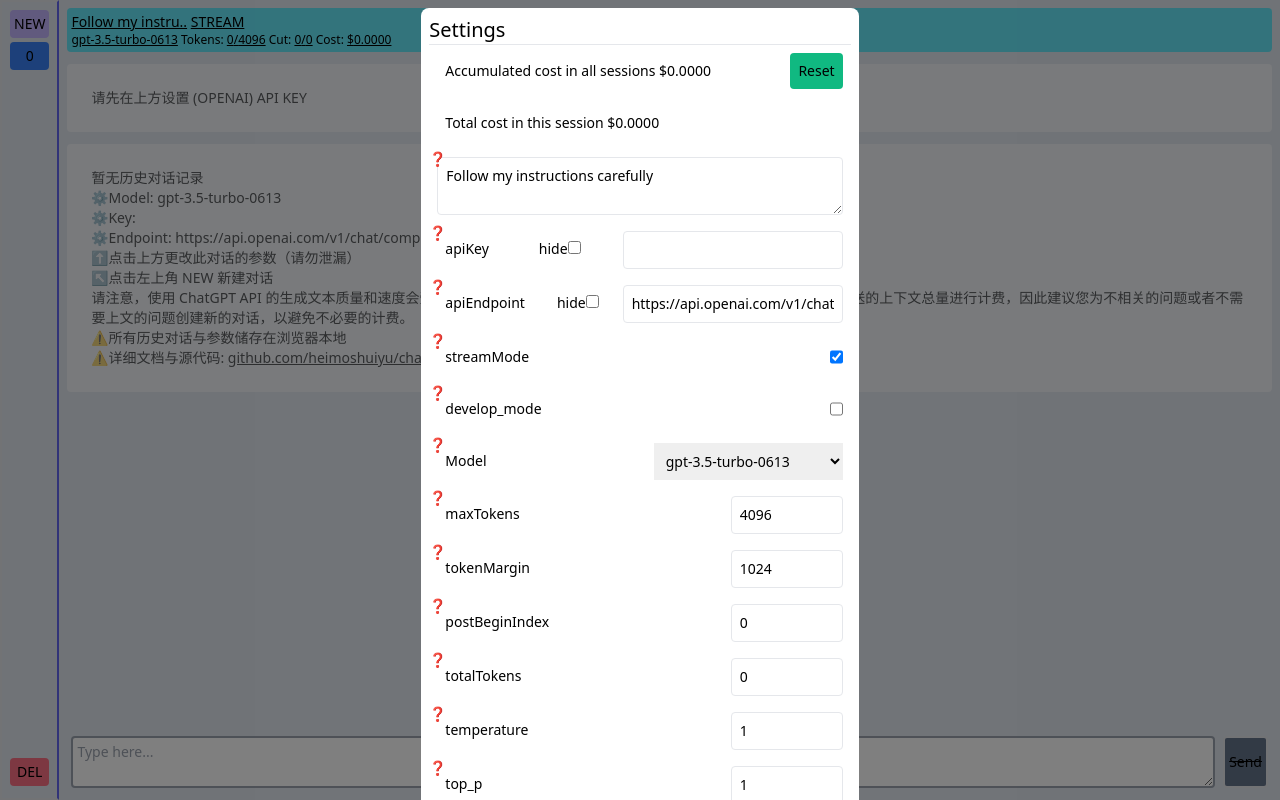
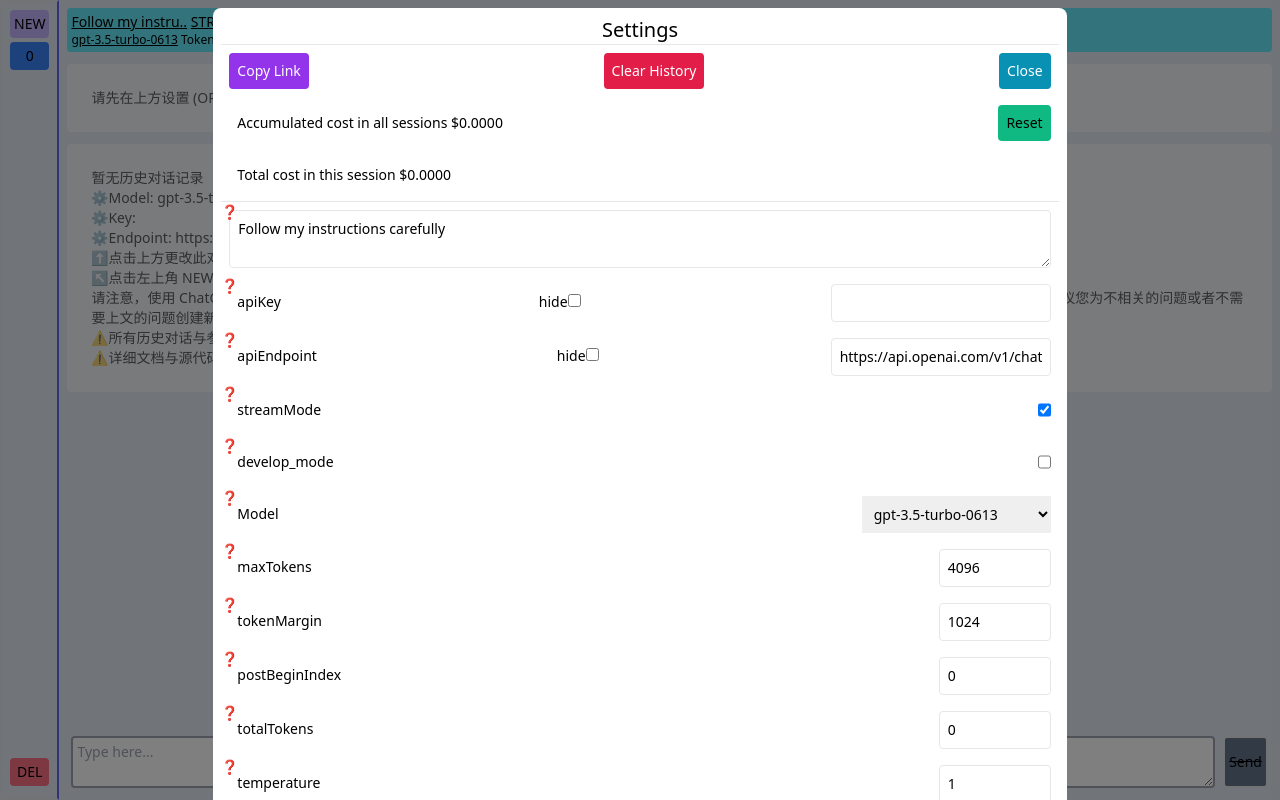
Before and after one commit to heimoshuiyu/chatgpt-api-web, a Preact app: page / in a window 1280 px wide. Both pictures are taken after a click on the element 669 px from the left and 30 px from the top of the page. Built offline with nearby package versions, Linux system fonts and the light colour scheme.

Commit message:
move setting button to top, lg:w-2/3

```diff
--- a/src/settings.tsx
+++ b/src/settings.tsx
@@ -175,10 +175,54 @@ export default (props: {
   const importFileRef = createRef();
   const [totalCost, setTotalCost] = useState(getTotalCost());
   return (
-    <div className="left-0 top-0 overflow-scroll flex justify-center absolute w-screen h-full bg-black bg-opacity-50 z-10">
-      <div className="m-2 p-2 bg-white rounded-lg h-fit">
-        <h3 className="text-xl">Settings</h3>
+    <div
+      onClick={() => props.setShow(false)}
+      className="left-0 top-0 overflow-scroll flex justify-center absolute w-screen h-full bg-black bg-opacity-50 z-10"
+    >
+      <div
+        onClick={(event: any) => {
+          event.stopPropagation();
+        }}
+        className="m-2 p-2 bg-white rounded-lg h-fit lg:w-2/3 z-20"
+      >
+        <h3 className="text-xl text-center">Settings</h3>
         <hr />
+        <div className="flex justify-between">
+          <button
+            className="p-2 m-2 rounded bg-purple-600 text-white"
+            onClick={() => {
+              navigator.clipboard.writeText(link);
+              alert(`Copied link: ${link}`);
+            }}
+          >
+            Copy Link
+          </button>
+          <button
+            className="p-2 m-2 rounded bg-rose-600 text-white"
+            onClick={() => {
+              if (
+                !confirm(
+                  `Are you sure to clear all ${props.chatStore.history.length} messages?`
+                )
+              )
+                return;
+              props.chatStore.history = [];
+              props.chatStore.postBeginIndex = 0;
+              props.chatStore.totalTokens = 0;
+              props.setChatStore({ ...props.chatStore });
+            }}
+          >
+            Clear History
+          </button>
+          <button
+            className="p-2 m-2 rounded bg-cyan-600 text-white"
+            onClick={() => {
+              props.setShow(false);
+            }}
+          >
+            Close
+          </button>
+        </div>
         <div className="flex justify-between">
           <p className="m-2 p-2">
             Accumulated cost in all sessions ${totalCost.toFixed(4)}
@@ -196,6 +240,7 @@ export default (props: {
         <p className="m-2 p-2">
           Total cost in this session ${props.chatStore.cost.toFixed(4)}
         </p>
+        <hr />
         <div className="box">
           <LongInput
             field="systemMessageContent"
@@ -341,42 +386,6 @@ export default (props: {
           </p>
         </div>
         <hr />
-        <div className="flex justify-between">
-          <button
-            className="p-2 m-2 rounded bg-purple-600 text-white"
-            onClick={() => {
-              navigator.clipboard.writeText(link);
-              alert(`Copied link: ${link}`);
-            }}
-          >
-            Copy Link
-          </button>
-          <button
-            className="p-2 m-2 rounded bg-rose-600 text-white"
-            onClick={() => {
-              if (
-                !confirm(
-                  `Are you sure to clear all ${props.chatStore.history.length} messages?`
-                )
-              )
-                return;
-              props.chatStore.history = [];
-              props.chatStore.postBeginIndex = 0;
-              props.chatStore.totalTokens = 0;
-              props.setChatStore({ ...props.chatStore });
-            }}
-          >
-            Clear History
-          </button>
-          <button
-            className="p-2 m-2 rounded bg-cyan-600 text-white"
-            onClick={() => {
-              props.setShow(false);
-            }}
-          >
-            Close
-          </button>
-        </div>
       </div>
     </div>
   );
```
